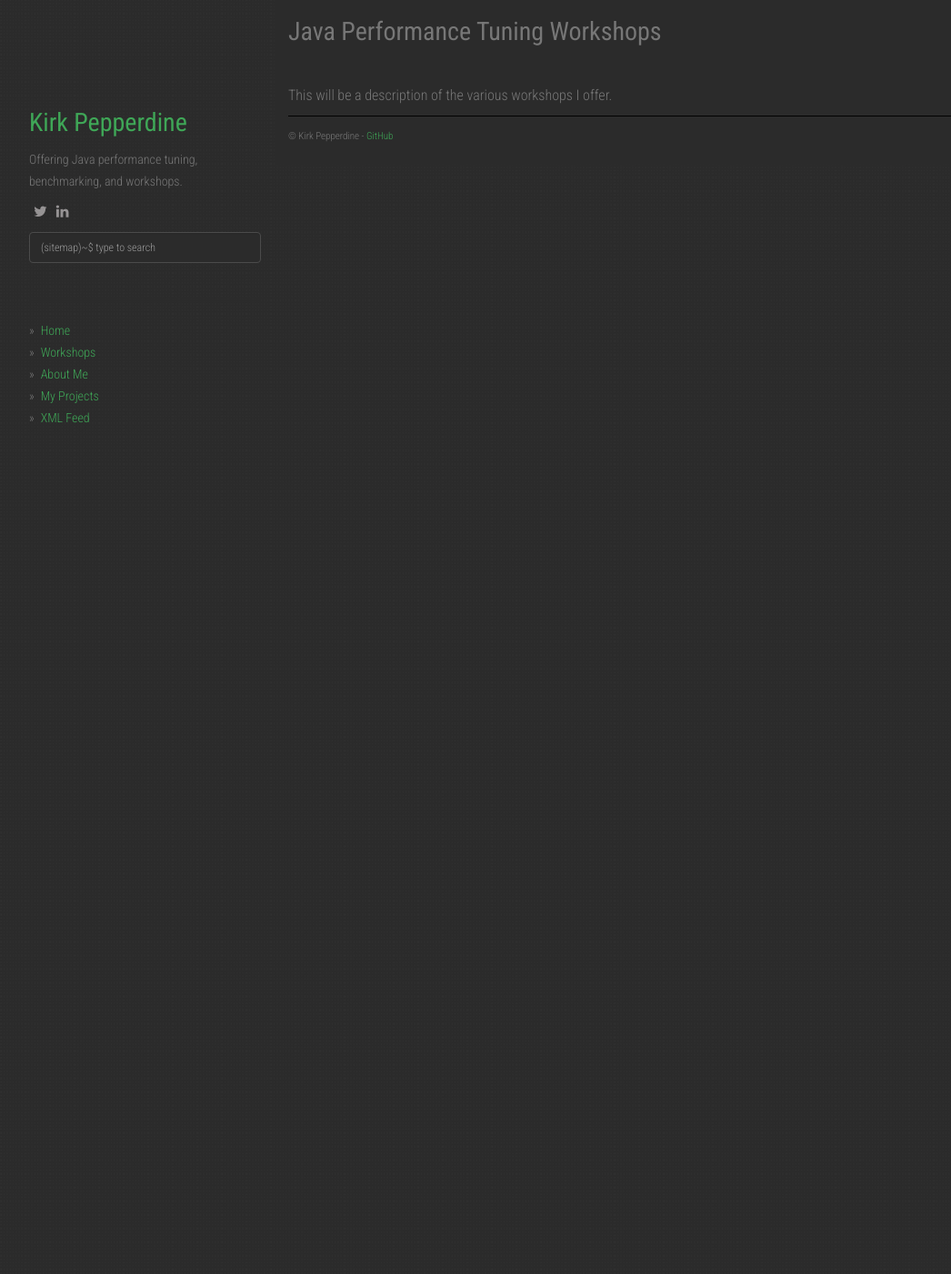
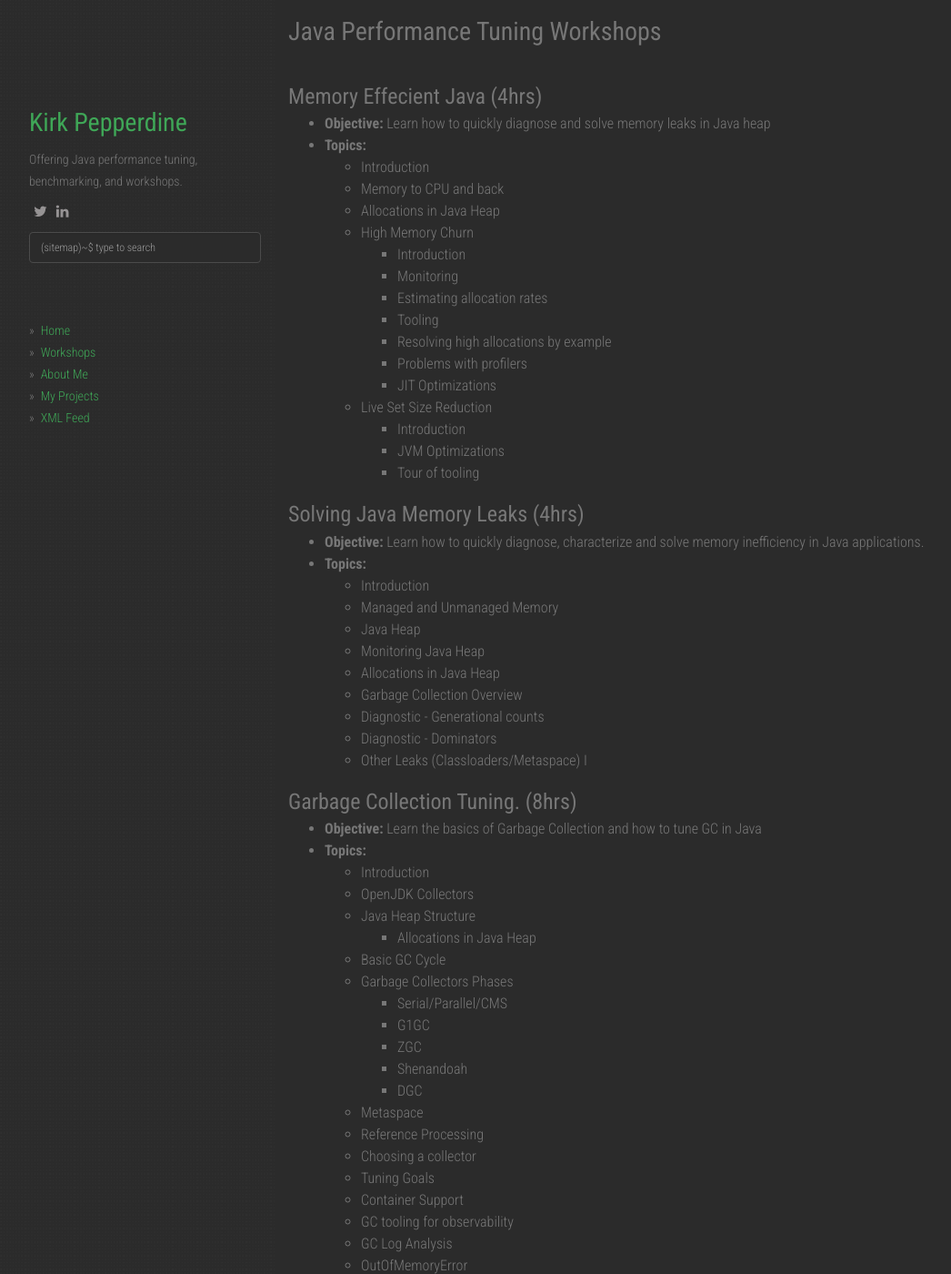
Before and after one commit to kcpeppe/kcpeppe.github.io, a Jekyll site: the page built from workshops.md, in a window 1280 px wide and 1400 px high. Shown: the whole window at 91% size, without its empty margins (53-1099 px from the left). Built offline with Jekyll 4.4.1, drawn with Linux system fonts in a browser that asks for light colours; nearby versions of some CDN libraries; some of the changed text lies outside the part shown.

Commit message:
feature: Added workshop descriptions

```diff
--- a/workshops.md
+++ b/workshops.md
@@ -4,4 +4,78 @@ title: Java Performance Tuning Workshops
 permalink: /workshops/
 ---
 
-This will be a description of the various workshops I offer.
+
+<h3> Memory Effecient Java   (4hrs)</h3>
+
+* **Objective:** Learn how to quickly diagnose and solve memory leaks in Java heap
+* **Topics:**
+  * Introduction
+  * Memory to CPU and back
+  * Allocations in Java Heap
+  * High Memory Churn
+    * Introduction
+    * Monitoring
+    * Estimating allocation rates
+    * Tooling
+    * Resolving high allocations by example
+    * Problems with profilers
+    * JIT Optimizations
+  * Live Set Size Reduction
+    * Introduction
+    * JVM Optimizations
+    * Tour of tooling
+
+
+<h3> Solving Java Memory Leaks  (4hrs)</h3>
+
+* **Objective:** Learn how to quickly diagnose, characterize and solve memory inefficiency in Java applications.
+* **Topics:**
+  * Introduction
+  * Managed and Unmanaged Memory
+  * Java Heap
+  * Monitoring Java Heap
+  * Allocations in Java Heap
+  * Garbage Collection Overview
+  * Diagnostic - Generational counts
+  * Diagnostic - Dominators
+  * Other Leaks (Classloaders/Metaspace)
+		I
+
+<h3> Garbage Collection Tuning.  (8hrs)</h3>
+
+  * **Objective:** Learn the basics of Garbage Collection and how to tune GC in Java
+  * **Topics:**
+    * Introduction
+    * OpenJDK Collectors
+    * Java Heap Structure
+      * Allocations in Java Heap
+    * Basic GC Cycle
+    * Garbage Collectors Phases
+      * Serial/Parallel/CMS
+      * G1GC
+      * ZGC
+      * Shenandoah
+      * DGC
+    * Metaspace
+    * Reference Processing
+    * Choosing a collector
+    * Tuning Goals
+    * Container Support
+    * GC tooling for observability
+    * GC Log Analysis
+    * OutOfMemoryError
+
+<h3>Java Performance Tuning Workshop   (3 days)</h3>
+
+  * **Objective:** Hands on dive into performance tuning Java applications.
+  * **Topics:**
+    * Introduction into Java Performance Diagnostic Methodology (JPDM)
+    * Latency and Throughput
+    * Measurements, accuracy, precision, resolution and bias
+    * Benchmarking for Performance
+    * Inside the JVM
+      * Garbage Collection
+      * HotSpot Optimizations
+    * Profiling Fundamentals
+    * Java Management Extensions
+    * IPC
```
Also changed, not shown: _posts/2022-12-16-demos_that_fail.md (added, +24 -0 lines), 1 other file.
